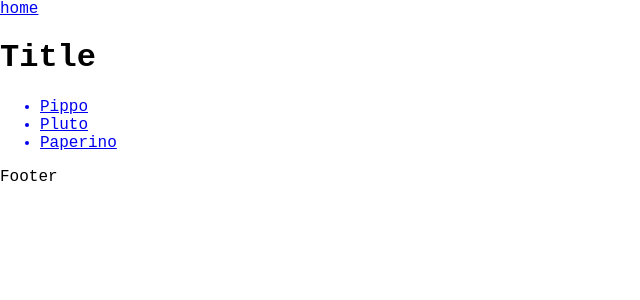
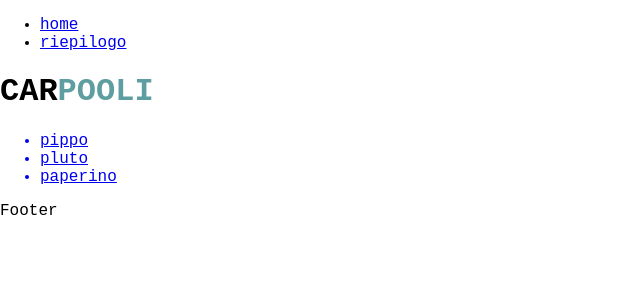
Before and after one commit to RobertoCastelli/carpooli, a React (Create React App) app: page /autisti in a window 1280 px wide. Shown: the top 300 px of the page, without its empty margins (0-640 px from the left). Built offline with nearby package versions, Linux system fonts and the light colour scheme; no server answers; the database is empty.

Commit message:
work in progress 5

```diff
--- a/src/App.js
+++ b/src/App.js
@@ -6,7 +6,9 @@ import { BrowserRouter as Router, Routes, Route } from "react-router-dom";
 import { Title } from "./components/Title";
 import { ElencoAuto } from "./components/ElencoAuto";
 import { Autisti } from "./components/Autisti";
-import { CarpoolForm } from "./components/CarpoolForm";
+import { FormPartenza } from "./components/FormPartenza";
+import { FormRitorno } from "./components/FormRitorno";
+import { Riepilogo } from "./components/Riepilogo";
 import { Footer } from "./components/Footer";
 
 function App() {
@@ -17,7 +19,9 @@ function App() {
         <Routes>
           <Route exact path="/" element={<ElencoAuto />} />
           <Route path="/autisti" element={<Autisti />} />
-          <Route path="/carpoolform" element={<CarpoolForm />} />
+          <Route path="/partenza" element={<FormPartenza />} />
+          <Route path="/ritorno" element={<FormRitorno />} />
+          <Route path="/riepilogo" element={<Riepilogo />} />
         </Routes>
         <Footer />
       </Router>
--- a/src/components/Autisti.jsx
+++ b/src/components/Autisti.jsx
@@ -1,16 +1,21 @@
-import React from "react";
+import React, { useContext } from "react";
+// --- CONTEXT
+import { MyContext } from "../context";
 // --- ROUTER
 import { NavLink } from "react-router-dom";
 
 export const Autisti = () => {
+  const autisti = ["pippo", "pluto", "paperino"];
+  const { handleAutista } = useContext(MyContext);
+
   return (
     <div>
-      <ul>
-        <NavLink to="/CarpoolForm">
-          <li>Pippo</li>
-          <li>Pluto</li>
-          <li>Paperino</li>
-        </NavLink>
+      <ul onClick={handleAutista}>
+        {autisti.map((autista, index) => (
+          <NavLink key={index} to="/partenza">
+            <li>{autista}</li>
+          </NavLink>
+        ))}
       </ul>
     </div>
   );
--- a/src/components/CarpoolForm.jsx
+++ /dev/null
@@ -1,49 +0,0 @@
-// --- REACT
-import React from "react";
-
-export const CarpoolForm = () => {
-  return (
-    <div>
-      <form>
-        <div>
-          <label htmlFor="autista">Autista:</label>
-          <input
-            type="text"
-            id="autista"
-            name="autista"
-            //value={formData.autista}
-            // onChange={handleChange}
-            required
-          />
-        </div>
-        <div>
-          <label htmlFor="destinazione">Destinazione:</label>
-          <input
-            type="text"
-            id="destinazione"
-            name="destinazione"
-            //value={formData.destinazione}
-            //onChange={handleChange}
-            required
-          />
-        </div>
-        <div>
-          <label htmlFor="statoAuto">Stato dell'Auto:</label>
-          <select
-            id="statoAuto"
-            name="statoAuto"
-            //value={formData.statoAuto}
-            //onChange={handleChange}
-            required
-          >
-            <option value="">Seleziona lo stato</option>
-            <option value="buono">Buono</option>
-            <option value="medio">Medio</option>
-            <option value="cattivo">Cattivo</option>
-          </select>
-        </div>
-        <button type="submit">Invia</button>
-      </form>
-    </div>
-  );
-};
--- a/src/components/ElencoAuto.jsx
+++ b/src/components/ElencoAuto.jsx
@@ -5,17 +5,25 @@ import { MyContext } from "../context";
 import { NavLink } from "react-router-dom";
 
 export const ElencoAuto = () => {
-  const { auto } = useContext(MyContext);
+  const { parcoAuto, handleAuto } = useContext(MyContext);
 
   return (
     <div>
-      <ul>
-        {auto.map((element) => (
-          <li key={element.id}>
-            <NavLink to="/autisti">
-              {element.marca} {element.modello}
-            </NavLink>
-          </li>
+      <ul onClick={handleAuto}>
+        {parcoAuto.map((auto) => (
+          <NavLink key={auto.id} to="/autisti">
+            <li onClick={() => handleAuto(auto)}>
+              <div>
+                <div>marca: {auto.marca}</div>
+                <div>modello: {auto.modello}</div>
+                <div>km: {auto.km}</div>
+                <div>
+                  stato prenotazione:
+                  {auto.stato ? "prenotata" : "libera"}
+                </div>
+              </div>
+            </li>
+          </NavLink>
         ))}
       </ul>
     </div>
--- /dev/null
+++ b/src/components/FormPartenza.jsx
@@ -0,0 +1,58 @@
+// --- REACT
+import React, { useContext } from "react";
+// --- CONTEXT
+import { MyContext } from "../context";
+
+export const FormPartenza = () => {
+  const { autista } = useContext(MyContext);
+
+  return (
+    <div>
+      <form>
+        <div>autista: {autista}</div>
+        <div>auto: </div>
+        <div>Km rilevati:</div>
+        <div>
+          <button>conferma</button>
+          <button>aggiorna</button>
+        </div>
+
+        <div>km partenza:</div>
+        <div>
+          <label>pulita</label>
+          <input
+            type="radio"
+            name="condizione"
+            value="pulita"
+            //onChange={handleChange}
+          ></input>
+        </div>
+        <div>
+          <label>sporca</label>
+          <input
+            type="radio"
+            name="condizione"
+            value="sporca"
+            //onChange={handleChange}
+          ></input>
+        </div>
+        <div>
+          <label htmlFor="destinazione">destinazione</label>
+          <select
+            id="destinazione"
+            name="destinazione"
+            //value={formData.statoAuto}
+            //onChange={handleChange}
+            required
+          >
+            <option value=""></option>
+            <option value="lecco">lecco</option>
+            <option value="como">como</option>
+            <option value="milano">milano</option>
+          </select>
+        </div>
+        <button type="submit">start</button>
+      </form>
+    </div>
+  );
+};
--- /dev/null
+++ b/src/components/FormRitorno.jsx
@@ -0,0 +1,5 @@
+import React from "react";
+
+export const FormRitorno = () => {
+  return <div>FormRitorno</div>;
+};
--- /dev/null
+++ b/src/components/Riepilogo.jsx
@@ -0,0 +1,5 @@
+import React from "react";
+
+export const Riepilogo = () => {
+  return <div>Riepilogo</div>;
+};
--- a/src/components/Title.jsx
+++ b/src/components/Title.jsx
@@ -6,10 +6,17 @@ import { NavLink } from "react-router-dom";
 export const Title = () => {
   return (
     <div>
-      <div>
-        <NavLink to="/">home</NavLink>
-      </div>
-      <h1>Title</h1>
+      <ul>
+        <li>
+          <NavLink to="/">home</NavLink>
+        </li>
+        <li>
+          <NavLink to="/riepilogo">riepilogo</NavLink>
+        </li>
+      </ul>
+      <h1>
+        CAR<span className="title_highlight">POOLI</span>
+      </h1>
     </div>
   );
 };
--- a/src/context.jsx
+++ b/src/context.jsx
@@ -2,13 +2,18 @@
 import React, { useState, useEffect } from "react";
 // --- FIREBASE
 import { db } from "./FirebaseConfig";
-import { getDocs, collection } from "firebase/firestore";
+import { getDoc, getDocs, collection } from "firebase/firestore";
 // --- CONTEXT
 export const MyContext = React.createContext();
 
 export const ContextProvider = ({ children }) => {
-  const [auto, setAuto] = useState([]);
+  const [parcoAuto, setParcoAuto] = useState([]);
+  const [autoSelezionata, setAutoSelezionata] = useState("");
+  const [autista, setAutista] = useState("");
+  /* const [km, setKm] = useState(0);
+  const [statoPrenotazione, setStatoPrenotazione] = useState(true); */
 
+  // --- FETCH AUTO DAL DB
   useEffect(() => {
     const fetchAuto = async () => {
       try {
@@ -17,7 +22,7 @@ export const ContextProvider = ({ children }) => {
         querySnapshot.forEach((doc) => {
           autoArray.push({ id: doc.id, ...doc.data() });
         });
-        setAuto(autoArray);
+        setParcoAuto(autoArray);
       } catch (error) {
         console.error("Error fetching data: ", error);
       }
@@ -26,5 +31,33 @@ export const ContextProvider = ({ children }) => {
     fetchAuto();
   }, []);
 
-  return <MyContext.Provider value={{ auto }}>{children}</MyContext.Provider>;
+  // --- GET AUTISTA SELEZIONATO
+  const handleAutista = (e) => {
+    if (e.target.tagName === "LI") {
+      setAutista(e.target.textContent);
+    }
+  };
+
+  // --- GET AUTO SELEZIONATO
+  const handleAuto = async (e) => {
+    try {
+      const autoRef = doc(db, "auto", e.id);
+      const autoSnap = await getDoc(autoRef);
+      if (autoRef.exists()) {
+        console.log(autoSnap.data());
+      } else {
+        console.log("non trovato");
+      }
+    } catch (error) {
+      console.error("Errore nel recuper dei dati dell'auto ", error);
+    }
+  };
+
+  return (
+    <MyContext.Provider
+      value={{ parcoAuto, autista, autoSelezionata, handleAuto, handleAutista }}
+    >
+      {children}
+    </MyContext.Provider>
+  );
 };
--- a/src/index.css
+++ b/src/index.css
@@ -9,3 +9,7 @@ code {
   font-family: source-code-pro, Menlo, Monaco, Consolas, "Courier New",
     monospace;
 }
+
+.title_highlight {
+  color: cadetblue;
+}
```
